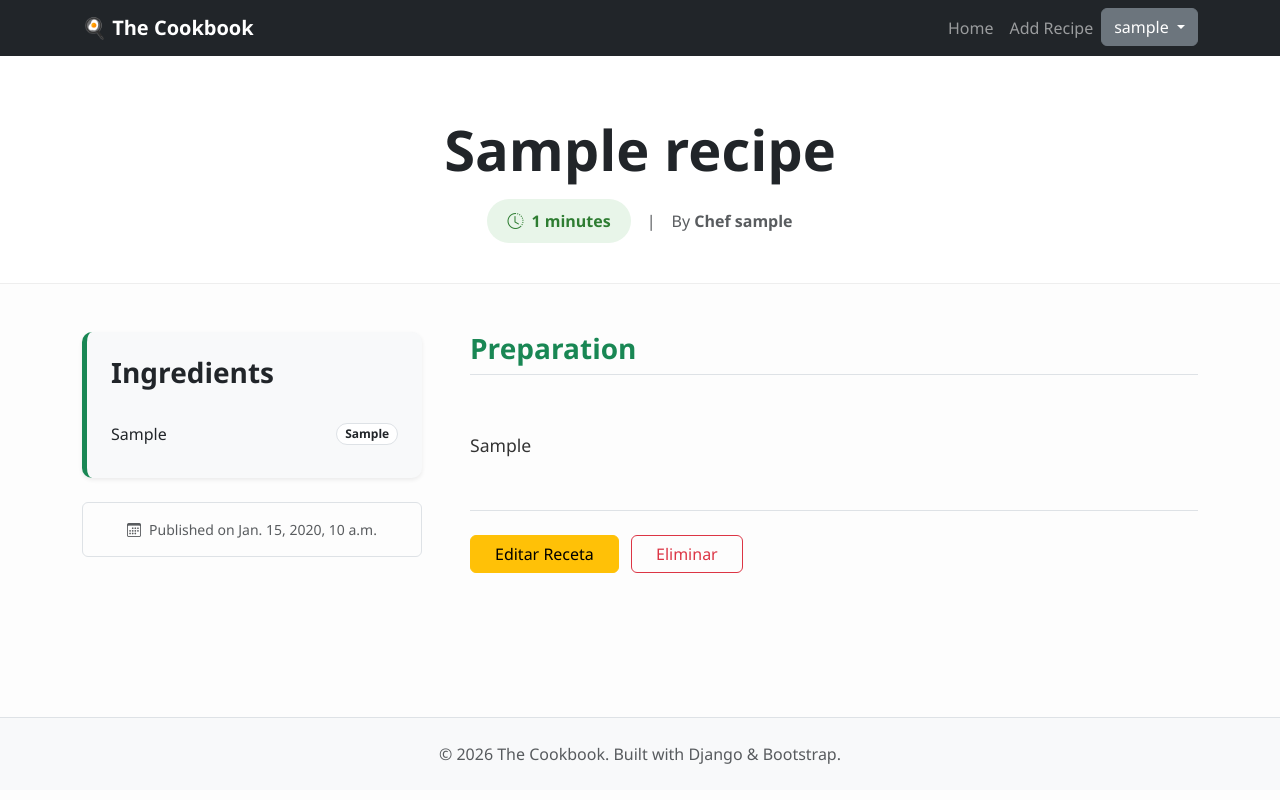
After one commit to YalitzaEsc/cookbook, a Django app: page /recipes/detail/1/ in a window 1280 px wide. The commit adds this page. Run offline with Django 5.2, Linux system fonts and the light colour scheme; a user stored in the database is signed in; tables that the repository leaves empty hold one stand-in row (values such as "Sample post"); some libraries are stand-ins or nearby versions.

Commit message:
Detail Recipe advancements

```diff
--- a/accounts/templates/accounts/signup.html
+++ b/accounts/templates/accounts/signup.html
@@ -1,6 +1,11 @@
 {% extends "base.html" %}
 {% load crispy_forms_tags %}
 {% load static %}
+
+{% block page_title %}
+    Sign Up
+{% endblock page_title %}
+
 
 {% block styles %}
 <link href="{% static '/accounts/css/signup.css' %}" rel="stylesheet">
--- /dev/null
+++ b/recipes/static/recipes/css/detail_recipe.css
@@ -0,0 +1,33 @@
+body {
+    background-color: #fdfdfd;
+    font-family: 'Segoe UI', Tahoma, Geneva, Verdana, sans-serif;
+}
+
+.recipe-header {
+    background-color: #fff;
+    border-bottom: 1px solid #eee;
+    padding: 60px 0 40px 0;
+}
+
+.badge-time {
+    background-color: #e8f5e9;
+    color: #2e7d32;
+    font-weight: 600;
+    padding: 10px 20px;
+    border-radius: 50px;
+}
+
+.ingredients-card {
+    background-color: #f8f9fa;
+    border: none;
+    border-left: 5px solid #198754;
+    border-radius: 10px;
+}
+
+.instructions-text {
+    line-height: 1.8;
+    font-size: 1.1rem;
+    color: #333;
+    white-space: pre-line;
+    /* Mantiene los saltos de línea de Django */
+}
--- /dev/null
+++ b/recipes/templates/recipes/detail_recipe.html
@@ -0,0 +1,74 @@
+{% extends "base.html" %}
+{% load static %}
+
+{% block page_title %}
+{{ recipe.title }}
+{% endblock page_title %}
+
+{% block styles %}
+<link rel="stylesheet" href="{% static 'recipes/css/detail_recipe.css' %}">
+<link rel="stylesheet" href="https://cdn.jsdelivr.net/npm/bootstrap-icons@1.11.3/font/bootstrap-icons.min.css">
+{% endblock styles %}
+
+{% block navbar %}
+    {% include 'includes/nav.html' %}
+{% endblock navbar %}
+
+{% block header %}
+    <header class="recipe-header mb-5">
+        <div class="container text-center">
+            <h1 class="display-4 fw-bold text-dark mb-3">{{ recipe.title }}</h1>
+            <div class="d-flex justify-content-center align-items-center gap-3">
+                <span class="badge-time">
+                    <i class="bi bi-clock-history me-2"></i>{{ recipe.cooking_time }} minutes
+                </span>
+                <span class="text-muted">|</span>
+                <span class="text-muted">By <strong>Chef {{ recipe.author }}</strong></span>
+            </div>
+        </div>
+    </header>
+{% endblock header %}
+
+{% block content %}
+   <main class="container mb-5 pb-5">
+        <div class="row g-5">
+            <aside class="col-lg-4">
+                <div class="ingredients-card p-4 shadow-sm">
+                    <h3 class="fw-bold mb-4">Ingredients</h3>
+                    <ul class="list-group list-group-flush bg-transparent">
+                        {% for re in recipe.recipeingredient_set.all %}
+                        <li class="list-group-item d-flex justify-content-between align-items-center bg-transparent px-0">
+                            <span>{{ re.ingredient }}</span>
+                            <span class="badge bg-white text-dark border rounded-pill">{{ re.quantity }}</span>
+                        </li>
+                        {% endfor %}
+                    </ul>
+                </div>
+
+                <div class="mt-4 p-3 border rounded text-center text-muted small">
+                    <i class="bi bi-calendar3 me-2"></i>Published on {{ recipe.date_of_post }}
+                </div>
+            </aside>
+
+            <section class="col-lg-8">
+                <h3 class="fw-bold mb-4 text-success border-bottom pb-2">Preparation</h3>
+                <div class="instructions-text">
+                   {{ recipe.instructions }}
+                </div>
+
+                <div class="mt-5 pt-4 border-top mb-5"> {% if recipe.author.pk == request.user.pk %}
+                        <a href="#" class="btn btn-warning px-4 me-2">Editar Receta</a>
+                        <a href="#" class="btn btn-outline-danger px-4">Eliminar</a>
+                    {% endif %}
+                </div>
+
+
+            </section>
+
+        </div>
+    </main>
+{% endblock content %}
+
+{% block footer %}
+    {% include "includes/footer.html" %}
+{% endblock footer %}
--- a/recipes/urls.py
+++ b/recipes/urls.py
@@ -1,7 +1,8 @@
 from django.urls import path
-from .views import RecipeCreateView
+from .views import RecipeCreateView, RecipeDetailView
 
 
 urlpatterns = [
-    path("", RecipeCreateView.as_view(), name="recipe_create")
+    path("add-recipe", RecipeCreateView.as_view(), name="recipe_create"),
+    path("detail/<int:pk>/", RecipeDetailView.as_view(), name="recipe_detail")
 ]
--- a/recipes/views.py
+++ b/recipes/views.py
@@ -1,11 +1,13 @@
 from django.views.generic.edit import CreateView
+from django.views.generic import DetailView
+from django.contrib.auth.mixins import LoginRequiredMixin
 from django.urls import reverse_lazy
 from .models import Recipe
 from .forms import RecipeForm, IngredientFormSet
 
 # Create your views here.
 
-class RecipeCreateView(CreateView):
+class RecipeCreateView(LoginRequiredMixin, CreateView):
     model = Recipe
     form_class = RecipeForm
     template_name = 'recipes/add_recipe.html'
@@ -22,7 +24,6 @@ class RecipeCreateView(CreateView):
     def form_valid(self, form):
         context = self.get_context_data()
         ingredients = context['ingredients']
-
         form.instance.author = self.request.user
 
         if form.is_valid() and ingredients.is_valid():
@@ -32,3 +33,9 @@ class RecipeCreateView(CreateView):
             return super().form_valid(form)
         else:
             return self.render_to_response(self.get_context_data(form=form))
+
+
+class RecipeDetailView(LoginRequiredMixin, DetailView):
+    model = Recipe
+    template_name = "recipes/detail_recipe.html"
+    context_object_name = "recipe"
--- a/templates/includes/footer.html
+++ b/templates/includes/footer.html
@@ -1,5 +1,5 @@
-<footer class="py-4 bg-light mt-auto border-top">
+<footer id="footer" class="py-4 bg-light mt-auto border-top">
     <div class="container text-center">
-        <p class="text-muted mb-0">&copy; 2026 Community Cookbook. Built with Django & Bootstrap.</p>
+        <p class="text-muted mb-0">&copy; 2026 The Cookbook. Built with Django & Bootstrap.</p>
     </div>
 </footer>
--- a/templates/registration/login.html
+++ b/templates/registration/login.html
@@ -1,6 +1,12 @@
 {% extends "base.html" %}
 {% load crispy_forms_tags %}
 {% load static %}
+
+{% block page_title %}
+    Login
+{% endblock page_title %}
+
+
 
 {% block styles %}
 <link href="{% static 'css/login.css' %}" rel="stylesheet">
```
